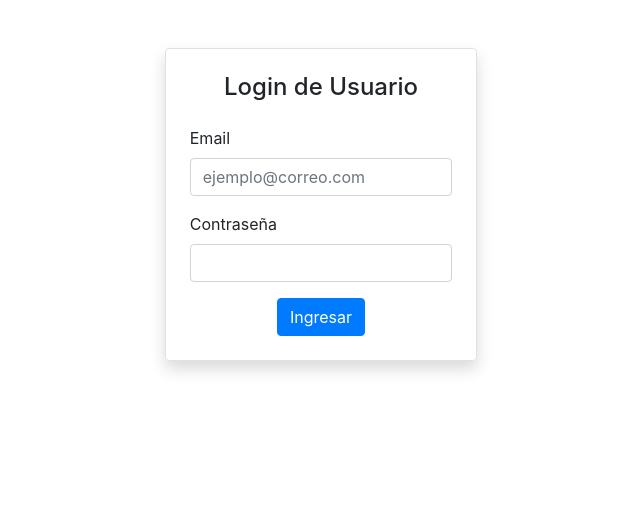
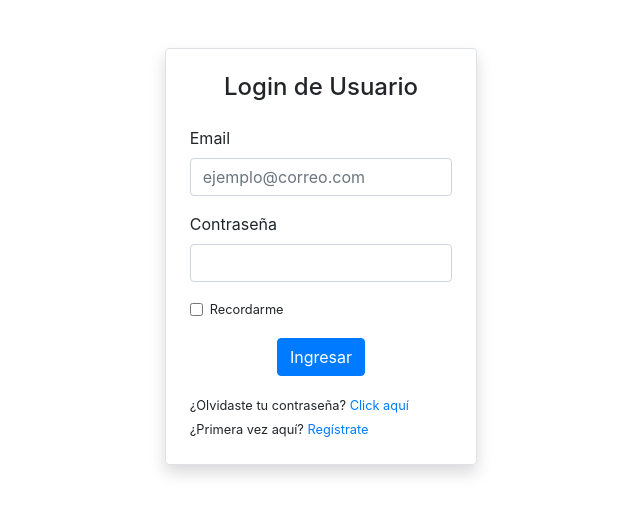
Before and after one commit to tompais/proyecto-web-2, a PHP site: page /Views/Seguridad/login.php in a window 1280 px wide. Shown: the top 515 px of the page, without its empty margins (319-959 px from the left). Run offline with PHP 8.4, Linux system fonts and the light colour scheme.

Commit message:
Agrego mejoras a la pantalla de login

```diff
--- a/Codigo Fuente/src/Views/Seguridad/login.php
+++ b/Codigo Fuente/src/Views/Seguridad/login.php
@@ -2,7 +2,10 @@
 <!--[if lt IE 7]>      <html class="no-js lt-ie9 lt-ie8 lt-ie7"> <![endif]-->
 <!--[if IE 7]>         <html class="no-js lt-ie9 lt-ie8"> <![endif]-->
 <!--[if IE 8]>         <html class="no-js lt-ie9"> <![endif]-->
-<!--[if gt IE 8]><!--> <html lang="es"> <!--<![endif]-->
+<!--[if gt IE 8]><!-->
+<html lang="es">
+<!--<![endif]-->
+
 <head>
     <meta charset="utf-8">
     <meta http-equiv="X-UA-Compatible" content="IE=edge">
@@ -12,15 +15,16 @@
     <link rel="stylesheet" href="..\..\wwwroot\lib\bootstrap\css\bootstrap.min.css">
     <link rel="stylesheet" href="..\..\wwwroot\lib\daterangepicker\daterangepicker.css">
     <link rel="stylesheet" href="..\..\wwwroot\lib\alertifyjs\css\alertify.min.css">
+    <link rel="stylesheet" href="..\..\wwwroot\css\login.css">
 </head>
+
 <body>
     <!--[if lt IE 7]>
             <p class="browsehappy">You are using an <strong>outdated</strong> browser. Please <a href="#">upgrade your browser</a> to improve your experience.</p>
         <![endif]-->
     <div class="container-fluid">
         <form action="login.php" method="post" class="border rounded shadow w-25 mx-auto p-4 mt-5">
-                <div class="d-flex flex-column justify-content-center align-items-center">
-                    <h4 class="mb-4">Login de Usuario</h4>
+            <h4 class="mb-4 text-center">Login de Usuario</h4>
             <div class="form-group">
                 <label for="Email">Email</label>
                 <input type="text" name="inputEmail" id="inputEmail" class="form-control" placeholder="ejemplo@correo.com" required>
@@ -29,7 +33,18 @@
                 <label for="inputPassword">Contraseña</label>
                 <input type="password" class="form-control" name="inputPassword" id="inputPassword" required minlength="6" maxlength="15">
             </div>
+            <div class="form-check">
+                <label class="form-check-label">
+                    <input type="checkbox" class="form-check-input" name="checkboxRecordarme" id="checkboxRecordarme" value="1">
+                    <small class="align-text-top">Recordarme</small>
+                </label>
+            </div>
+            <div class="d-flex justify-content-center align-items-center my-3">
                 <button type="submit" name="btnIngresar" id="btnIngresar" class="btn btn-primary">Ingresar</button>
+            </div>
+            <div>
+                <small>¿Olvidaste tu contraseña? <a href="#">Click aquí</a></small>
+                <small>¿Primera vez aquí? <a href="#">Regístrate</a></small>
             </div>
         </form>
     </div>
@@ -42,4 +57,5 @@
     <script src="..\..\wwwroot\lib\alertifyjs\alertify.min.js"></script>
     <script src="..\..\wwwroot\lib\validate\validate.min.js"></script>
 </body>
+
 </html>
--- /dev/null
+++ b/Codigo Fuente/src/wwwroot/css/seguridad/desktop.ini
@@ -0,0 +1,4 @@
+[.ShellClassInfo]
+InfoTip=Esta carpeta se ha compartido online.
+IconFile=C:\Program Files\Google\Drive\googledrivesync.exe
+IconIndex=16
```
Also changed, not shown: Codigo Fuente/src/wwwroot/css/seguridad/login.css (added). Lines whose indentation alone changed are shown as unchanged.
